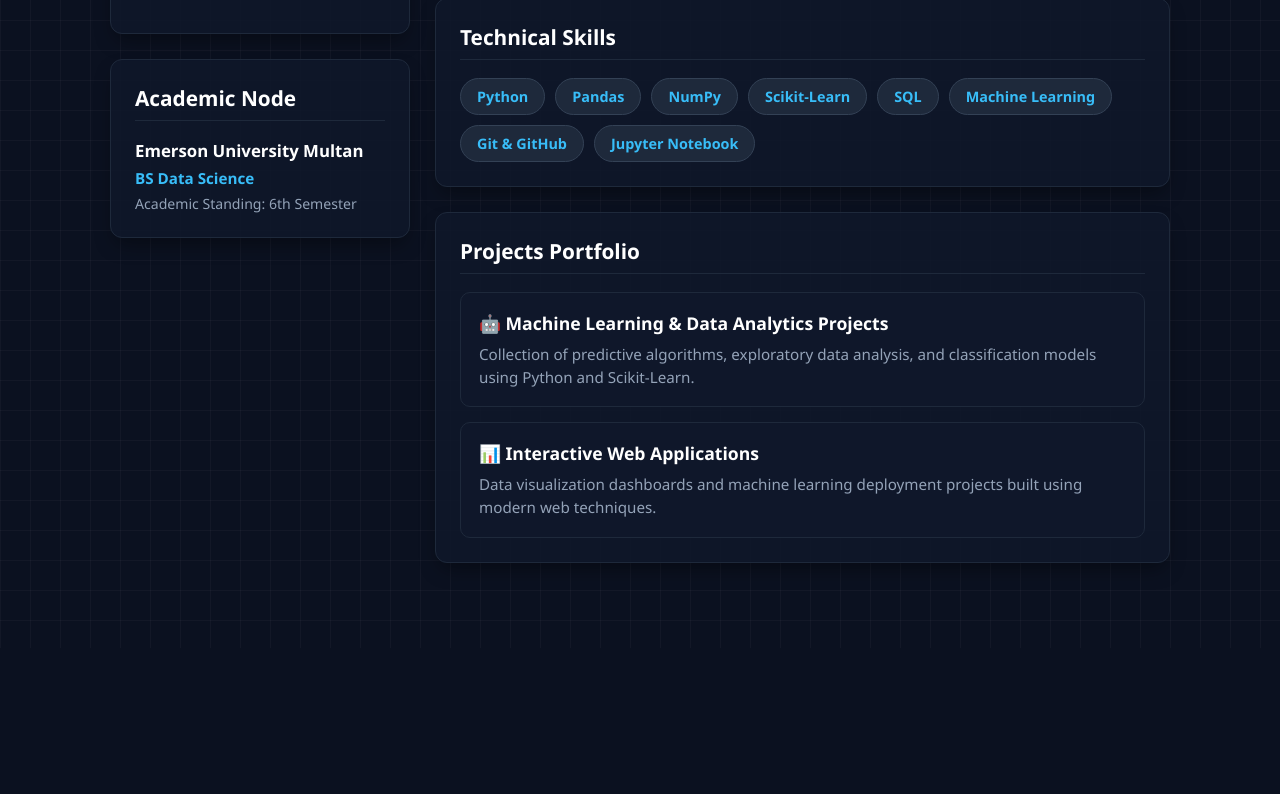
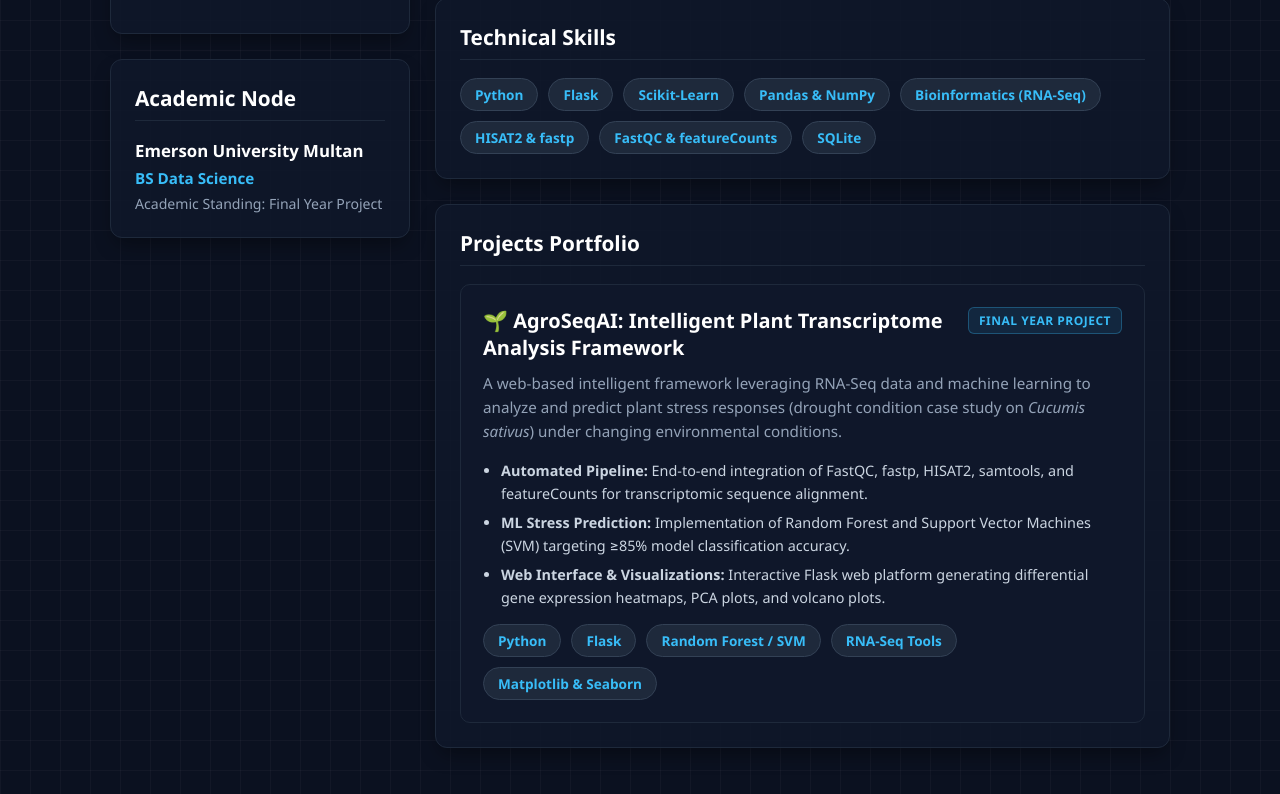
Before and after one commit to ayesha29-ch/ayesha29-ch.github.io, a plain HTML site: page index.html in a window 1280 px wide. Shown: the part 520-1314 px from the top of the page. Before the commit the page ends 1168 px from the top, so only its background shows below. Drawn offline with Linux system fonts and the light colour scheme.

Commit message:
Update index.html

```diff
--- a/index.html
+++ b/index.html
@@ -133,32 +133,65 @@
         .pill {
             background: #1e293b;
             color: #38bdf8;
-            padding: 8px 16px;
+            padding: 6px 14px;
             border-radius: 20px;
-            font-size: 0.9rem;
+            font-size: 0.85rem;
             font-weight: 600;
             border: 1px solid #334155;
         }
 
-        /* Project Cards */
+        /* Project Cards Styling */
         .project-card {
             background: #0f172a;
             border: 1px solid #1e293b;
             border-radius: 10px;
-            padding: 18px;
+            padding: 22px;
             margin-top: 15px;
+        }
+
+        .project-header {
+            display: flex;
+            justify-content: space-between;
+            align-items: flex-start;
+            gap: 10px;
+            margin-bottom: 10px;
         }
 
         .project-card h4 {
             color: #ffffff;
-            font-size: 1.1rem;
-            margin-bottom: 8px;
+            font-size: 1.25rem;
+            font-weight: 700;
+        }
+
+        .badge-fyp {
+            background: rgba(56, 189, 248, 0.1);
+            color: #38bdf8;
+            border: 1px solid rgba(56, 189, 248, 0.3);
+            padding: 4px 10px;
+            border-radius: 6px;
+            font-size: 0.75rem;
+            font-weight: 700;
+            letter-spacing: 0.5px;
+            white-space: nowrap;
         }
 
         .project-card p {
             font-size: 0.95rem;
-            line-height: 1.5;
+            line-height: 1.6;
             color: #94a3b8;
+            margin-bottom: 15px;
+        }
+
+        .project-highlights {
+            margin-bottom: 15px;
+            padding-left: 18px;
+            color: #cbd5e1;
+            font-size: 0.9rem;
+            line-height: 1.6;
+        }
+
+        .project-highlights li {
+            margin-bottom: 6px;
         }
     </style>
 </head>
@@ -202,13 +235,13 @@
                 <h3>Academic Node</h3>
                 <h4 style="color: #ffffff; font-size: 1.05rem; margin-bottom: 6px;">Emerson University Multan</h4>
                 <p style="color: #38bdf8; font-weight: 600; font-size: 0.95rem; margin-bottom: 6px;">BS Data Science</p>
-                <p style="font-size: 0.88rem; color: #94a3b8;">Academic Standing: 6th Semester</p>
+                <p style="font-size: 0.88rem; color: #94a3b8;">Academic Standing: Final Year Project</p>
             </div>
         </aside>
 
         <!-- Right Main Content -->
         <main>
-            <!-- About Section Matching Your Screenshot -->
+            <!-- About Section -->
             <div id="about" class="card-node">
                 <h3>About Me</h3>
                 <p style="line-height: 1.7; font-size: 1rem; color: #cbd5e1;">
@@ -221,13 +254,13 @@
                 <h3>Technical Skills</h3>
                 <div class="skills-grid">
                     <span class="pill">Python</span>
-                    <span class="pill">Pandas</span>
-                    <span class="pill">NumPy</span>
+                    <span class="pill">Flask</span>
                     <span class="pill">Scikit-Learn</span>
-                    <span class="pill">SQL</span>
-                    <span class="pill">Machine Learning</span>
-                    <span class="pill">Git & GitHub</span>
-                    <span class="pill">Jupyter Notebook</span>
+                    <span class="pill">Pandas & NumPy</span>
+                    <span class="pill">Bioinformatics (RNA-Seq)</span>
+                    <span class="pill">HISAT2 & fastp</span>
+                    <span class="pill">FastQC & featureCounts</span>
+                    <span class="pill">SQLite</span>
                 </div>
             </div>
 
@@ -235,15 +268,29 @@
             <div id="projects" class="card-node">
                 <h3>Projects Portfolio</h3>
 
+                <!-- Final Year Project (AgroSeqAI) -->
                 <div class="project-card">
-                    <h4>🤖 Machine Learning & Data Analytics Projects</h4>
-                    <p>Collection of predictive algorithms, exploratory data analysis, and classification models using Python and Scikit-Learn.</p>
+                    <div class="project-header">
+                        <h4>🌱 AgroSeqAI: Intelligent Plant Transcriptome Analysis Framework</h4>
+                        <span class="badge-fyp">FINAL YEAR PROJECT</span>
+                    </div>
+                    <p>
+                        A web-based intelligent framework leveraging RNA-Seq data and machine learning to analyze and predict plant stress responses (drought condition case study on <i>Cucumis sativus</i>) under changing environmental conditions.
+                    </p>
+                    <ul class="project-highlights">
+                        <li><strong>Automated Pipeline:</strong> End-to-end integration of FastQC, fastp, HISAT2, samtools, and featureCounts for transcriptomic sequence alignment.</li>
+                        <li><strong>ML Stress Prediction:</strong> Implementation of Random Forest and Support Vector Machines (SVM) targeting ≥85% model classification accuracy.</li>
+                        <li><strong>Web Interface & Visualizations:</strong> Interactive Flask web platform generating differential gene expression heatmaps, PCA plots, and volcano plots.</li>
+                    </ul>
+                    <div class="skills-grid" style="margin-top: 15px;">
+                        <span class="pill">Python</span>
+                        <span class="pill">Flask</span>
+                        <span class="pill">Random Forest / SVM</span>
+                        <span class="pill">RNA-Seq Tools</span>
+                        <span class="pill">Matplotlib & Seaborn</span>
+                    </div>
                 </div>
 
-                <div class="project-card">
-                    <h4>📊 Interactive Web Applications</h4>
-                    <p>Data visualization dashboards and machine learning deployment projects built using modern web techniques.</p>
-                </div>
             </div>
         </main>
 
```
